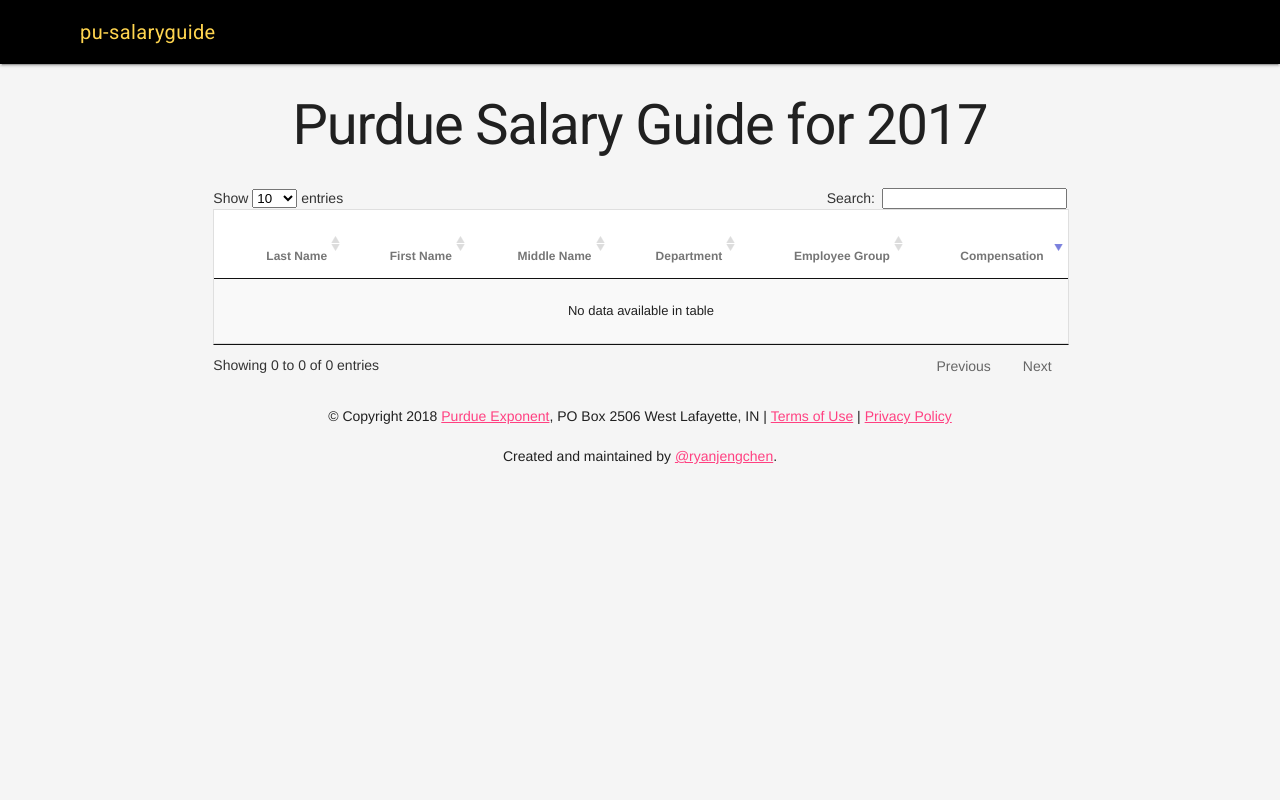
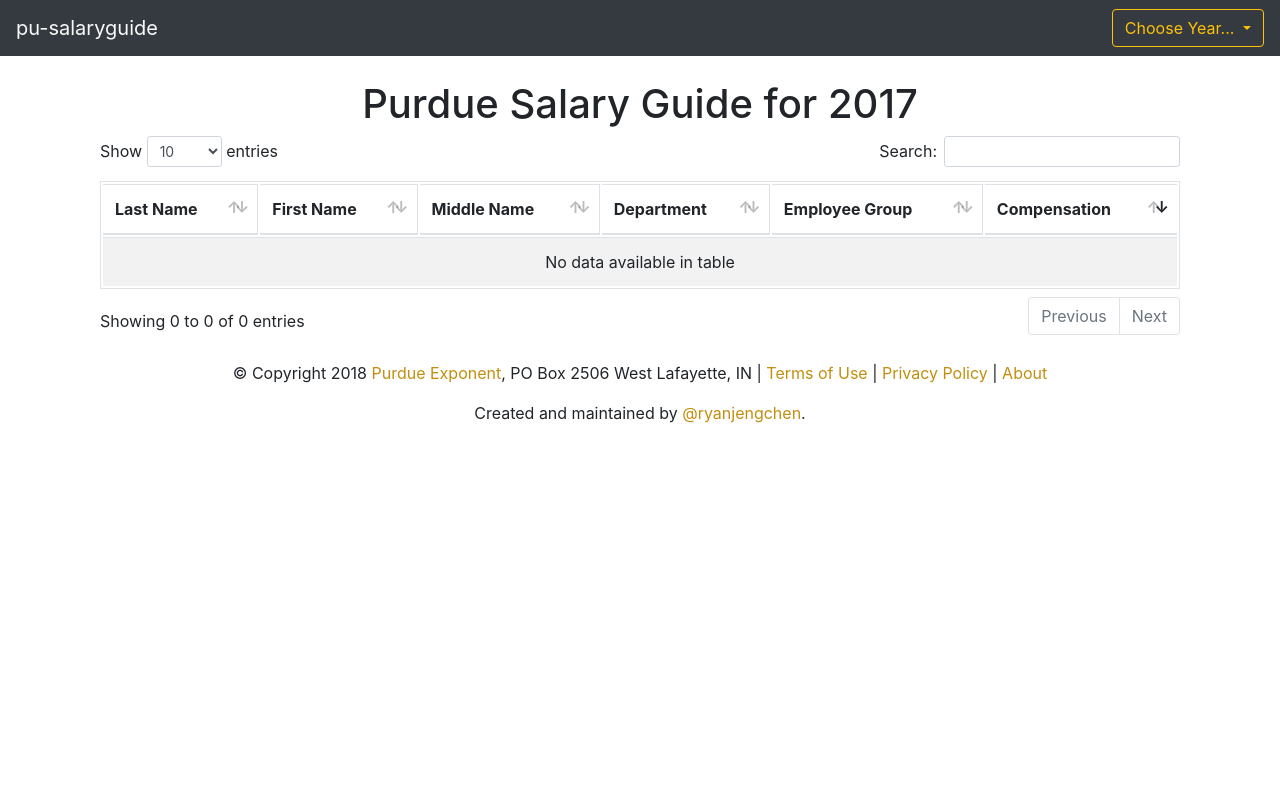
Before and after one commit to fatcat2/sturdy-pancake, a Flask app: page / in a window 1280 px wide. Run offline with Flask 2, Linux system fonts and the light colour scheme; data that the repository does not hold is empty; some libraries are stand-ins or nearby versions.

Commit message:
this is good to go

```diff
--- a/main.py
+++ b/main.py
@@ -1,12 +1,14 @@
 # imports are listed below
 from flask import Flask, request, url_for
 from flask import render_template
+from flask_bootstrap import Bootstrap
 import os
 import sqlite3
 import json
 
 # declare the flask app object
 app = Flask(__name__)
+Bootstrap(app)
 
 # test route for the new ajax option
 @app.route("/dev")
--- a/templates/base.html
+++ b/templates/base.html
@@ -6,73 +6,59 @@
 		<script async src="https://www.googletagmanager.com/gtag/js?id=UA-121905904-2"></script>
 		<script>
 			window.dataLayer = window.dataLayer || [];
-			function gtag(){dataLayer.push(arguments);}
-			gtag('js', new Date());
-			gtag('config', 'UA-121905904-2');
+function gtag(){dataLayer.push(arguments);}
+gtag('js', new Date());
+gtag('config', 'UA-121905904-2');
 		</script>
-		<link rel="apple-touch-icon" sizes="57x57" href="/apple-icon-57x57.png">
-		<link rel="apple-touch-icon" sizes="60x60" href="/apple-icon-60x60.png">
-		<link rel="apple-touch-icon" sizes="72x72" href="/apple-icon-72x72.png">
-		<link rel="apple-touch-icon" sizes="76x76" href="/apple-icon-76x76.png">
-		<link rel="apple-touch-icon" sizes="114x114" href="/apple-icon-114x114.png">
-		<link rel="apple-touch-icon" sizes="120x120" href="/apple-icon-120x120.png">
-		<link rel="apple-touch-icon" sizes="144x144" href="/apple-icon-144x144.png">
-		<link rel="apple-touch-icon" sizes="152x152" href="/apple-icon-152x152.png">
-		<link rel="apple-touch-icon" sizes="180x180" href="/apple-icon-180x180.png">
-		<link rel="icon" type="image/png" sizes="192x192"  href="/android-icon-192x192.png">
-		<link rel="icon" type="image/png" sizes="32x32" href="/favicon-32x32.png">
-		<link rel="icon" type="image/png" sizes="96x96" href="/favicon-96x96.png">
-		<link rel="icon" type="image/png" sizes="16x16" href="/favicon-16x16.png">
-		<link rel="manifest" href="/manifest.json">
-		<meta name="msapplication-TileColor" content="#ffffff">
-		<meta name="msapplication-TileImage" content="/ms-icon-144x144.png">
-		<meta name="theme-color" content="#ffffff">
 		<!-- Including JQuery -->
-		<script type="text/javascript" src="http://code.jquery.com/jquery-latest.min.js"></script>
-
+		<script src="https://code.jquery.com/jquery-3.3.1.js"></script>
 		<!-- Including the CSS -->
-		<link rel="stylesheet" href="http://fonts.googleapis.com/css?family=Roboto:300,400,500,700" type="text/css">
-		<link rel="stylesheet" href="//fonts.googleapis.com/icon?family=Material+Icons">
-		<link rel="stylesheet" href="https://code.getmdl.io/1.3.0/material.indigo-pink.min.css">
-		<link rel="stylesheet" type="text/css" href="https://cdn.datatables.net/1.10.19/css/jquery.dataTables.min.css"/>
-
-		<!-- Including the MDL JS -->
-		<script defer src="https://code.getmdl.io/1.3.0/material.min.js"></script>
+		<link rel="stylesheet" href="https://cdnjs.cloudflare.com/ajax/libs/twitter-bootstrap/4.1.1/css/bootstrap.css">
+		<link rel="stylesheet" type="text/css" href="https://cdn.datatables.net/1.10.19/css/dataTables.bootstrap4.min.css"/>
 
 		<!-- Including the datable JS files -->
 		<script type="text/javascript" src="https://cdn.datatables.net/1.10.18/js/jquery.dataTables.min.js"></script>
 		<script type="text/javascript" src="https://cdn.datatables.net/responsive/2.2.3/js/dataTables.responsive.min.js"></script>
+		<script type="text/javascript" src="https://cdn.datatables.net/1.10.19/js/dataTables.bootstrap4.min.js"></script>
 
 		<title>{% block title %}{% endblock %} - pu-salaryguide</title>
 		{% block head %}
 		{% endblock %}
 	</head>
-	<body class="mdl-color--grey-100">
-		<div class="mdl-layout mdl-js-layout mdl-layout--fixed-header">
-			<header class="mdl-layout__header mdl-color--black">
-				<div class="mdl-layout__header-row">
-					<!-- Title -->
-					<span class="mdl-layout-title mdl-color-text--amber-300">pu-salaryguide</span>
-					<!-- Add spacer, to align navigation to the right -->
-					<!-- Navigation. We hide it in small screens. -->
-					<div class="mdl-layout-spacer"></div>
-				</div>
-			</header>
-			<div class="mdl-layout__drawer  ">
-				<span class="mdl-layout-title">pu-salaryguide</span>
-				<nav class="mdl-navigation">
-					<a class="mdl-navigation__link" href="/about">About</a>
-					<a class="mdl-navigation__link" href="/">2017</a>
-					<a class="mdl-navigation__link" href="/2016">2016</a>
-					<a class="mdl-navigation__link" href="/2015">2015</a>
-					<a class="mdl-navigation__link" href="/2014">2014</a>
-					<a class="mdl-navigation__link" href="/2013">2013</a>
-					<a class="mdl-navigation__link" href="/2012">2012</a>
-					<a class="mdl-navigation__link" href="/2011">2011</a>
-				</nav>
+	<body style="">
+		<nav class="navbar navbar-dark navbar-expand-lg bg-dark" style="">
+			<a class="navbar-brand text-light" style="color=#ffc107; text-decoration: none;" href="/">pu-salaryguide</a>
+			<button class="navbar-toggler" type="button" data-toggle="collapse" data-target="#navbarSupportedContent" aria-controls="navbarSupportedContent" aria-expanded="false" aria-label="Toggle navigation">
+				<span class="navbar-toggler-icon"></span>
+			</button>
+
+			<div class="collapse navbar-collapse" id="navbarSupportedContent">
+				<ul class="navbar-nav ml-auto nav-pills">
+					<li class="nav-item dropdown">
+						<div class="dropdown">
+							<script src="https://stackpath.bootstrapcdn.com/bootstrap/4.1.3/js/bootstrap.min.js" integrity="sha384-ChfqqxuZUCnJSK3+MXmPNIyE6ZbWh2IMqE241rYiqJxyMiZ6OW/JmZQ5stwEULTy" crossorigin="anonymous"></script>
+							<button class="btn btn-outline-warning dropdown-toggle" type="button" id="dropdownMenuButton" data-toggle="dropdown" aria-haspopup="true" aria-expanded="false">
+								Choose Year...
+							</button>
+							<div class="dropdown-menu dropdown-menu-right" aria-labelledby="dropdownMenuButton">
+								<a class="dropdown-item" href="/2011">2011</a>
+								<a class="dropdown-item" href="/2012">2012</a>
+								<a class="dropdown-item" href="/2013">2013</a>
+								<a class="dropdown-item" href="/2014">2014</a>
+								<a class="dropdown-item" href="/2015">2015</a>
+								<a class="dropdown-item" href="/2016">2016</a>
+								<a class="dropdown-item" href="/">2017</a>
+							</div>
+						</div>
+					</li>
+				</ul>
 			</div>
+		</nav>
+		<div class="container">
 			{% block content %}
 			{% endblock %}
-	</div>
+		</div>
+		<script src="https://cdnjs.cloudflare.com/ajax/libs/popper.js/1.14.3/umd/popper.min.js" integrity="sha384-ZMP7rVo3mIykV+2+9J3UJ46jBk0WLaUAdn689aCwoqbBJiSnjAK/l8WvCWPIPm49" crossorigin="anonymous"></script>
+		<script src="https://stackpath.bootstrapcdn.com/bootstrap/4.1.3/js/bootstrap.min.js" integrity="sha384-ChfqqxuZUCnJSK3+MXmPNIyE6ZbWh2IMqE241rYiqJxyMiZ6OW/JmZQ5stwEULTy" crossorigin="anonymous"></script>
 	</body>
 </html>
--- a/templates/index.html
+++ b/templates/index.html
@@ -13,26 +13,28 @@
 					render: $.fn.dataTable.render.number( ',', '.', 2, '$' )
 				}
 			],
-			order: [[ 5, "desc" ]]
+			order: [[ 5, "desc" ]],
+			autoWidth: true
 		});
 	});
 </script>
-
+<style>
+a {
+	color: #C28E0E;
+}
+</style>
 {% endblock %}
 
 {% block content %}
-<main class="mdl-layout__content">
-	<div class="mdl-grid mdl-grid--no-spacing">
-		<div class="mdl-cell mdl-cell--12-col">
+<br />
+<div class="row justify-content-center">
+	<div class="col">
 		<h1 style="text-align: center;">Purdue Salary Guide for {{ year }}</h1>
 	</div>
 </div>
-	<div class="mdl-grid mdl-grid--no-spacing mdl-color--grey-100">
-		<div class="mdl-cell mdl-cell--2-col mdl-layout--large-screen-only mdl-cell--0-col-tablet mdl-cell--0-col-tablet">
-
-		</div>
-		<div id="monies" class="mdl-cell mdl-cell--8-col-desktop mdl-cell--middle mdl-cell--12-col-tablet mdl-cell--12-col-phone" style="">
-			<table id="moneyTable" class="mdl-data-table display responsive" style="width:100%;height:auto;">
+<div class="row justify-content-center">
+	<div id="monies" class="col" style="">
+		<table id="moneyTable" class="table table-striped table-bordered responsive nowrap" style="width:100%;height:auto">
 			<thead>
 				<tr>
 					<th class="all">Last Name</th>
@@ -45,13 +47,11 @@
 			</thead>
 		</table>
 	</div>
-		<div class="mdl-cell mdl-cell--2-col mdl-layout--large-screen-only mdl-cell--hide-tablet mdl-cell--hide-phone">
 </div>
-	</div>
+
 <br>
-	<p style="text-align: center">© Copyright 2018 <a href="purdueexponent.org">Purdue Exponent</a>, PO Box 2506 West Lafayette, IN | <a href="https://www.purdueexponent.org/site/terms.html">Terms of Use</a> | <a href="https://www.purdueexponent.org/site/privacy.html">Privacy Policy</a></p>
+<p style="text-align: center">© Copyright 2018 <a href="purdueexponent.org">Purdue Exponent</a>, PO Box 2506 West Lafayette, IN | <a href="https://www.purdueexponent.org/site/terms.html">Terms of Use</a> | <a href="https://www.purdueexponent.org/site/privacy.html">Privacy Policy</a> | <a href="/about">About</a></p>
 <p style="text-align: center">
 Created and maintained by <a href="twitter.com/ryanjengchen">@ryanjengchen</a>.
 </p>
-	</main>
 {% endblock %}
```
Also changed, not shown: templates/about.html (+9 -14 lines). Lines whose indentation alone changed are shown as unchanged.
